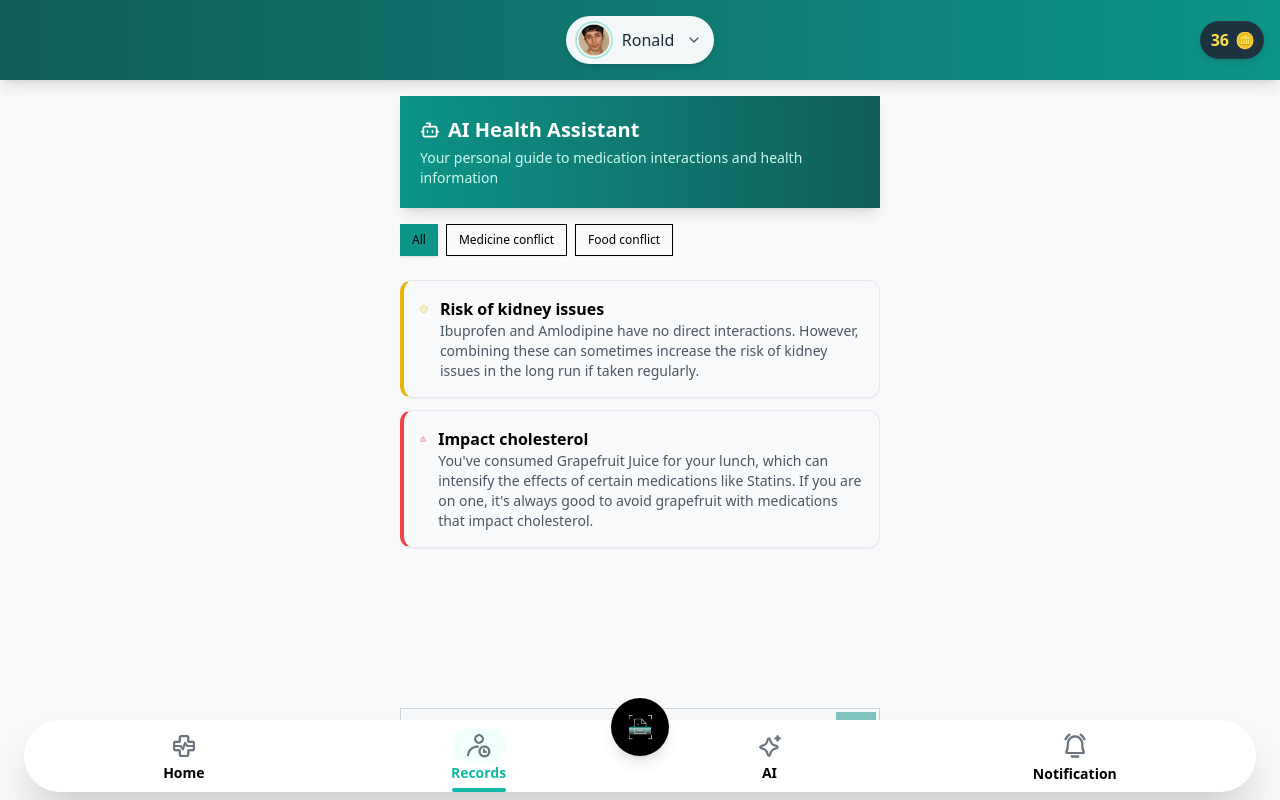
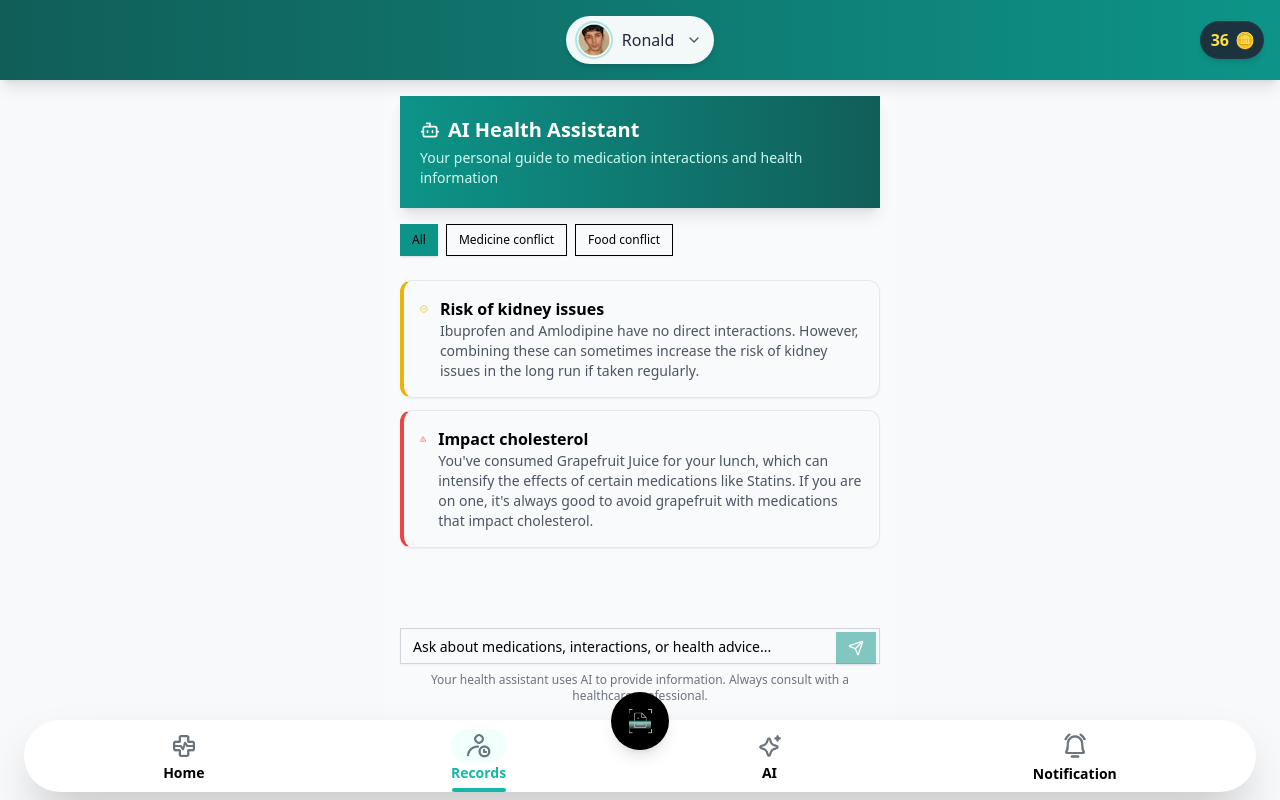
Before and after one commit to sakshikaleves/health_AI, a Next.js app: page /ai in a window 1280 px wide. Built offline with nearby package versions, Linux system fonts and the light colour scheme.

Commit message:
Adjust layout heights in AIAssistant and BottomNavbar for improved UI consistency

```diff
--- a/src/app/ai/page.js
+++ b/src/app/ai/page.js
@@ -121,7 +121,7 @@ export default function AIAssistant() {
 
   // Rest of your component remains the same
   return (
-    <div className="p-4 min-h-[90vh] max-w-lg mx-auto bg-gray-50 flex flex-col">
+    <div className="p-4 min-h-[80vh] max-w-lg mx-auto bg-gray-50 flex flex-col">
       <div className="bg-gradient-to-r from-teal-600 to-teal-800 p-5 rounded-lg shadow-lg text-white mb-4">
         <h1 className="text-xl font-semibold flex items-center gap-2">
           <Bot className="h-5 w-5" /> AI Health Assistant
--- a/src/app/components/BottomNavbar.js
+++ b/src/app/components/BottomNavbar.js
@@ -76,7 +76,7 @@ const BottomNavbar = () => {
           </Link>
         ))}
 
-        <div className="absolute left-1/2 -top-[22px] -translate-x-1/2 bg-black w-[58px] h-[58px] rounded-full flex items-center justify-center shadow-lg">
+        <div className="absolute left-1/2 -top-[28px] -translate-x-1/2 bg-black w-[58px] h-[58px] rounded-full flex items-center justify-center shadow-lg">
           <Link href={"/scanner"}>
             <Image
               src="/logo.png"
```
